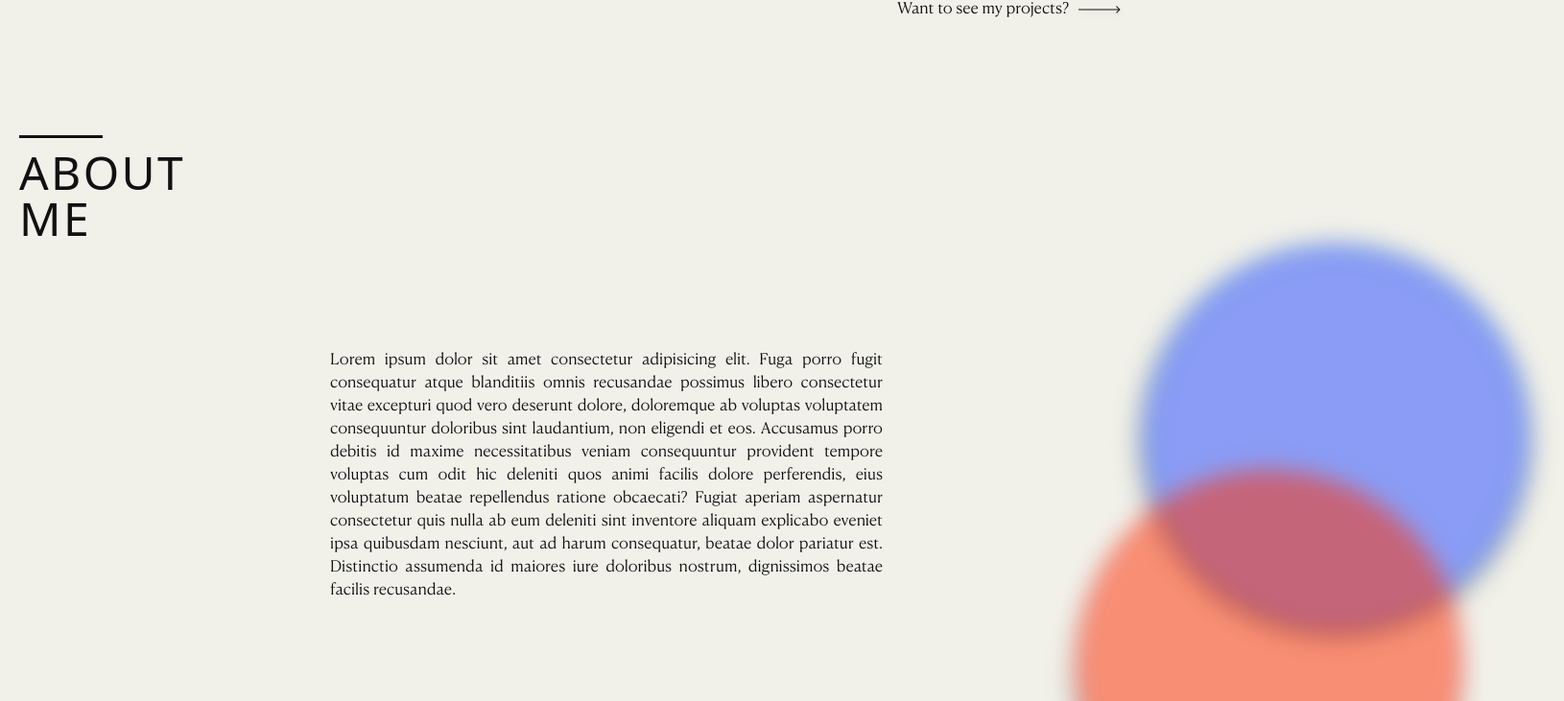
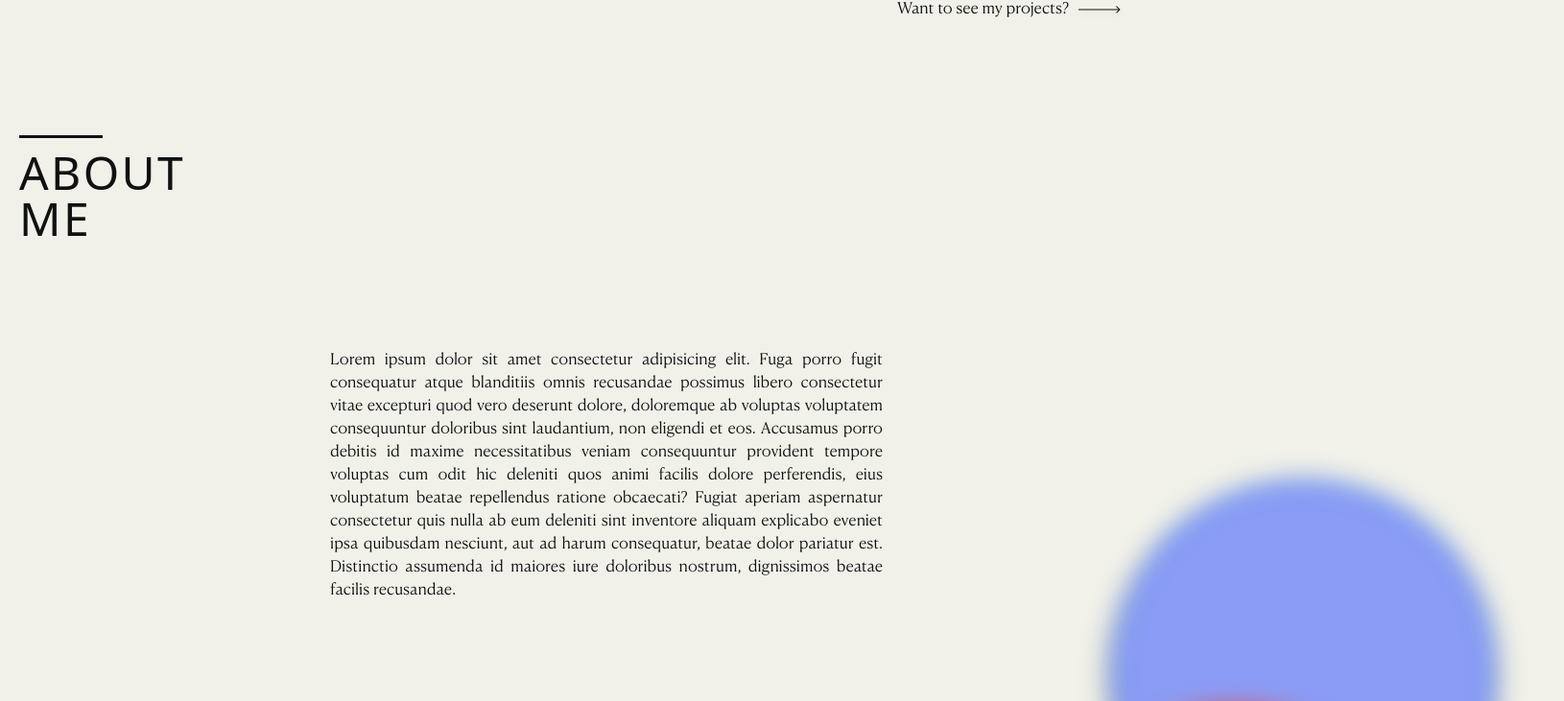
Before and after one commit to jdpena28/portfolio-v2, a Next.js app: page / in a window 1280 px wide. Shown: the part 797-1528 px from the top of the page at 96% size, 1630 px wide, since content can reach past the window. Built offline with nearby package versions, Linux system fonts and the light colour scheme.

Commit message:
FIX: issue with overflow on x-axis

```diff
--- a/src/app/globals.css
+++ b/src/app/globals.css
@@ -8,7 +8,9 @@ html {
 * {
   @apply text-primary;
 }
-
+body {
+  @apply overflow-x-hidden;
+}
 h1 {
   @apply heading text-5xl lg:text-7xl;
 }
@@ -31,7 +33,7 @@ nav {
   @apply sticky top-0 z-50 flex items-center justify-between bg-highlight p-8;
 }
 section {
-  @apply relative flex min-h-screen w-full items-center;
+  @apply container relative z-20 mx-auto flex min-h-screen w-full items-center;
 }
 p {
   @apply font-canela font-light;
--- a/src/app/page.tsx
+++ b/src/app/page.tsx
@@ -5,7 +5,7 @@ import Projects from '@/components/sections/Projects';
 
 export default function Index() {
   return (
-    <main className="container mx-auto w-full overflow-hidden px-5 lg:overflow-visible">
+    <main className="mx-auto w-full px-5">
       <Home />
       <AboutMe />
       <Projects />
--- a/src/components/sections/AboutMe.tsx
+++ b/src/components/sections/AboutMe.tsx
@@ -6,6 +6,7 @@ import { TECH_STACKS } from '@/constant';
 
 const AboutMe = () => {
   return (
+    <>
       <section id="about">
         <div className="gap-14 space-y-5 lg:grid lg:grid-cols-12 lg:space-y-14">
           <div className="w-max space-y-3">
@@ -27,8 +28,8 @@ const AboutMe = () => {
             repellendus ratione obcaecati? Fugiat aperiam aspernatur consectetur
             quis nulla ab eum deleniti sint inventore aliquam explicabo eveniet
             ipsa quibusdam nesciunt, aut ad harum consequatur, beatae dolor
-          pariatur est. Distinctio assumenda id maiores iure doloribus nostrum,
-          dignissimos beatae facilis recusandae.
+            pariatur est. Distinctio assumenda id maiores iure doloribus
+            nostrum, dignissimos beatae facilis recusandae.
           </p>
           <h3 className="col-span-4  row-start-3">Tech Stack</h3>
           <div className="col-span-9 col-start-2 row-start-4 flex flex-wrap items-center justify-around gap-6 lg:gap-5">
@@ -48,14 +49,15 @@ const AboutMe = () => {
             }
           </div>
         </div>
+        <Tooltip id="tooltip-stacks" />
+      </section>
       {/* Backdrop */}
-      <div className="absolute -right-1/4 bottom-0 top-0 my-auto h-max rotate-12">
+      <div className="absolute -right-64 bottom-0 top-[200vh] my-auto h-max rotate-12">
         <div className="float-animate h-[400px] w-[400px] rounded-full border-4 border-blue-500 bg-[#2548FF66]/50 blur-md" />
         <div className="float-animate2 -mt-48 h-[400px] w-[400px] rounded-full border-4 border-red-500 bg-[#FF2E0066]/50 blur-md" />
         <div />
       </div>
-      <Tooltip id="tooltip-stacks" />
-    </section>
+    </>
   );
 };
 
--- a/src/components/sections/Contact.tsx
+++ b/src/components/sections/Contact.tsx
@@ -20,6 +20,7 @@ const Contact = () => {
   };
 
   return (
+    <>
       <section id="contact">
         <div className="flex flex-1 flex-col gap-3 lg:flex-row">
           <div className="w-full flex-[.4] space-y-5 lg:space-y-14">
@@ -76,13 +77,14 @@ const Contact = () => {
             </button>
           </form>
         </div>
+      </section>
       {/* Backdrop */}
-      <div className="absolute -right-1/4 bottom-0 top-0 my-auto h-max rotate-12">
+      <div className="absolute -right-64 bottom-0 top-[400vh] my-auto h-max rotate-12">
         <div className="float-animate h-[400px] w-[400px] rounded-full border-4 border-blue-500 bg-[#2548FF66]/50 blur-md" />
         <div className="float-animate2 -mt-48 h-[400px] w-[400px] rounded-full border-4 border-red-500 bg-[#FF2E0066]/50 blur-md" />
         <div />
       </div>
-    </section>
+    </>
   );
 };
 
--- a/src/components/sections/Home.tsx
+++ b/src/components/sections/Home.tsx
@@ -3,6 +3,7 @@ import Link from 'next/link';
 
 const Home = () => {
   return (
+    <>
       <section id="home">
         <div className="w-full items-center justify-around lg:flex">
           <div className="space-y-5">
@@ -13,10 +14,10 @@ const Home = () => {
               John Henrich <br /> Dela Pena
             </h1>
             <p className="max-w-lg">
-            Lorem ipsum dolor sit amet consectetur, adipisicing elit. Recusandae
-            nesciunt animi quibusdam veritatis aliquid. Ad tenetur quo voluptate
-            ab minus aspernatur culpa voluptas autem obcaecati maxime fuga
-            exercitationem, iste, cupiditate incidunt nemo.
+              Lorem ipsum dolor sit amet consectetur, adipisicing elit.
+              Recusandae nesciunt animi quibusdam veritatis aliquid. Ad tenetur
+              quo voluptate ab minus aspernatur culpa voluptas autem obcaecati
+              maxime fuga exercitationem, iste, cupiditate incidunt nemo.
             </p>
             <Link
               href="#contact"
@@ -70,13 +71,14 @@ const Home = () => {
             </div>
           </div>
         </div>
+      </section>
       {/* Backdrop */}
-      <div className="absolute -left-1/3 bottom-0 top-0 my-auto h-max">
+      <div className="absolute -left-64 bottom-0 top-0 my-auto h-max">
         <div className="float-animate h-96 w-96 rounded-full border-4 border-blue-500 bg-[#2548FF66]/50 blur-md" />
         <div className="float-animate2 -mt-48 h-96 w-96 rounded-full border-4 border-red-500 bg-[#FF2E0066]/50 blur-md" />
         <div />
       </div>
-    </section>
+    </>
   );
 };
 
--- a/src/components/sections/Projects.tsx
+++ b/src/components/sections/Projects.tsx
@@ -3,6 +3,7 @@ import { ProjectCard } from '../card';
 
 const Projects = () => {
   return (
+    <>
       <section id="projects">
         <div className="space-y-14">
           <h3>My Works</h3>
@@ -19,13 +20,14 @@ const Projects = () => {
             })}
           </div>
         </div>
+      </section>
       {/* Backdrop */}
-      <div className="absolute -left-1/3 bottom-0 top-0 my-auto h-max rotate-45">
+      <div className="absolute -left-64 bottom-0 top-[300vh] z-10 my-auto h-max rotate-45">
         <div className="float-animate h-96 w-96 rounded-full border-4 border-blue-500 bg-[#2548FF66]/50 blur-md" />
         <div className="float-animate2 -mt-48 h-96 w-96 rounded-full border-4 border-red-500 bg-[#FF2E0066]/50 blur-md" />
         <div />
       </div>
-    </section>
+    </>
   );
 };
 
```
Lines whose indentation alone changed are shown as unchanged.
